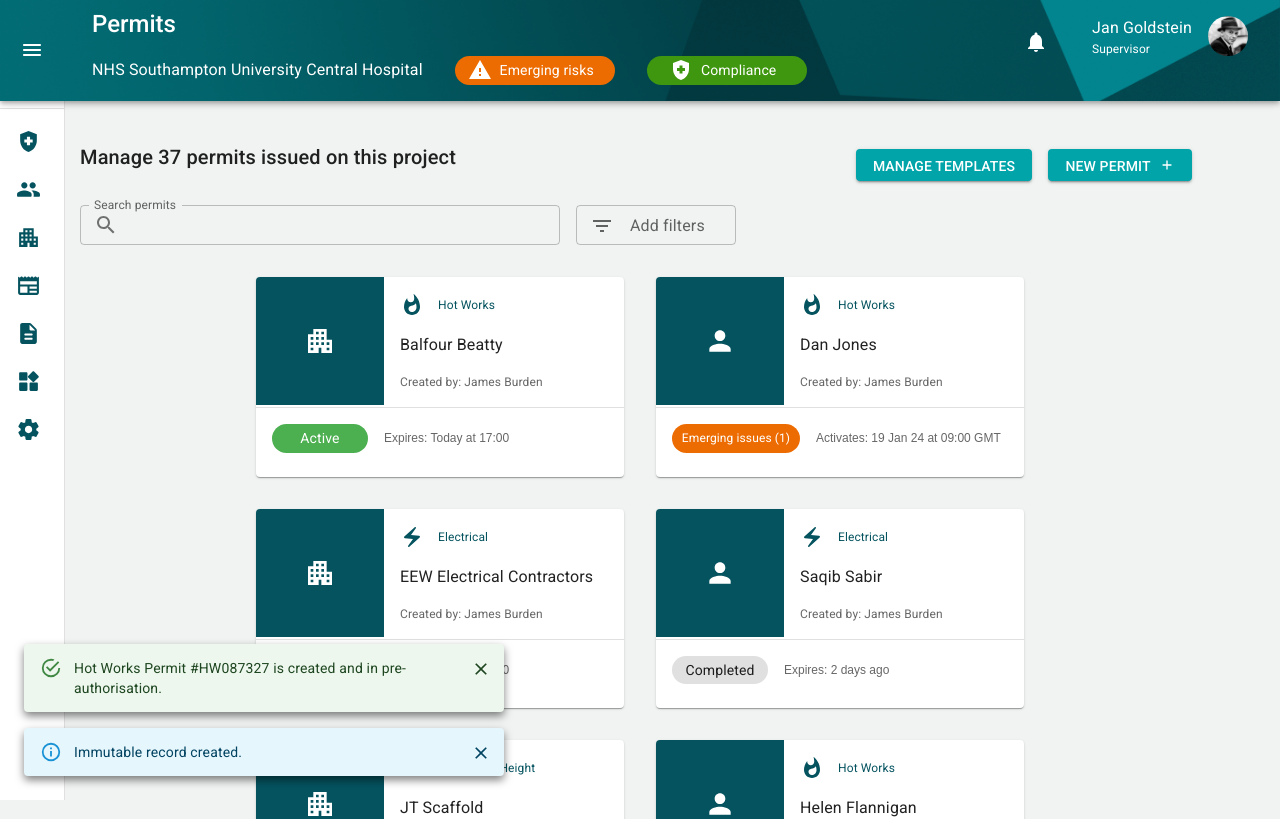
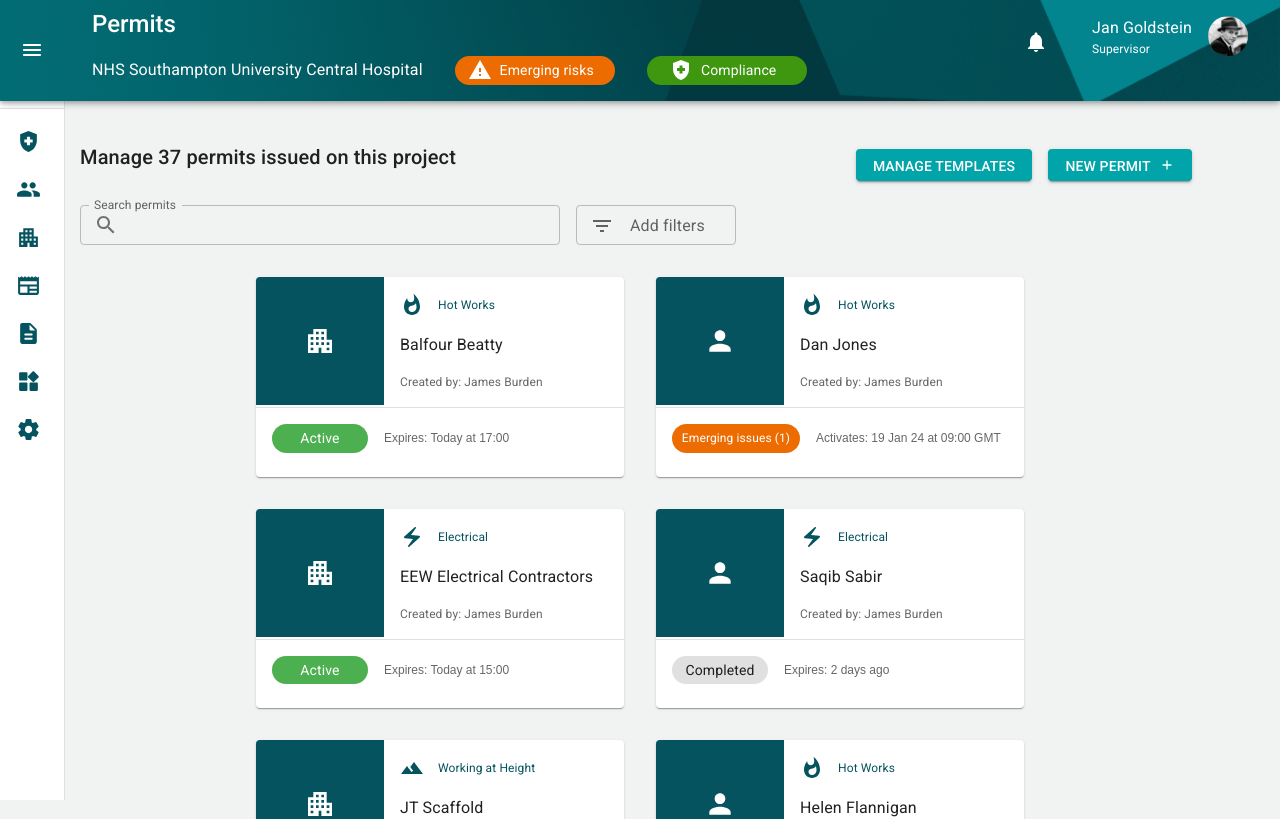
Before and after one commit to Catherinen29/skunkworks, a React (Create React App) app: page / in a window 1280 px wide. Shown: the top 819 px of the page. Built offline with nearby package versions, Linux system fonts and the light colour scheme.

Commit message:
Pass props so snackbars will show at correct time.

```diff
--- a/src/App.js
+++ b/src/App.js
@@ -9,6 +9,7 @@ import CompletedPermit from "./components/mobView.js/CompletedPermit";
 import ProjectPermits from "./components/mobView.js/ProjectPermits";
 import FinalPermits from "./components/PermitSignOff/FinalPermits";
 import PermitOverviewCompleted from "./components/PermitSignOff/PermitOverviewCompleted";
+import { useState } from "react";
 
 function App() {
 
@@ -85,12 +86,20 @@ function App() {
     activatesAt: 'Activates: 20 Jan 24 at 09:00 GMT',
     expiresAt: ''
 }]
+
+const [permitCreated, setPermitCreated] = useState(false)
+
   return (
   <div className="App">
     <LocalizationProvider dateAdapter={AdapterDayjs} adapterLocale="en-gb">
         <Routes>
-          <Route path="/" element={<Permits permits={permits} />} />
-          <Route path="/hotworkstemplate" element={<NewHotWorksPermit permits={permits} />} />
+          <Route path="/" element={<Permits
+                permits={permits}
+                permitCreated={permitCreated}
+                setPermitCreated={setPermitCreated} />} />
+          <Route path="/hotworkstemplate" element={<NewHotWorksPermit
+                permits={permits}
+                setPermitCreated={setPermitCreated} />} />
           <Route path="/hwpermitoverview" element={<HWPermitOverview />} />
           <Route path="/signpermit" element={<SignPermit />} />
           <Route path="/completedpermit" element={<CompletedPermit />} />
--- a/src/components/Permits.js
+++ b/src/components/Permits.js
@@ -1,13 +1,13 @@
 import { useNavigate } from 'react-router-dom'
-import { Alert, Box, Button, Card, CardActionArea, CardContent, Collapse, Dialog, DialogActions,
+import { useState } from 'react';
+
+import { Alert, Box, Button, Card, CardActionArea, CardContent, Collapse, CssBaseline, Dialog, DialogActions,
     DialogContent, DialogTitle, FormControl, IconButton,
     InputAdornment, InputLabel, List, ListItem, ListItemIcon, MenuItem, OutlinedInput, Paper, Snackbar, TextField,
     Typography } from "@mui/material";
 import Divider from '@mui/material/Divider';
 import BB_bg from "../BB_bg.png"
 import SearchIcon from '@mui/icons-material/Search';
-import { ActivePermitTag, EmergingIssuesStatusTag,
-        CompletedStatusTag, AuthorisedStatusTag } from './common/PermitStatusTags'
 import WhatshotIcon from '@mui/icons-material/Whatshot';
 import LandscapeIcon from '@mui/icons-material/Landscape';
 import ElectricBoltIcon from '@mui/icons-material/ElectricBolt';
@@ -18,12 +18,14 @@ import ArrowForwardIosIcon from '@mui/icons-material/ArrowForwardIos';
 import AddRoundedIcon from '@mui/icons-material/AddRounded';
 import PersonIcon from '@mui/icons-material/Person';
 import ApartmentIcon from '@mui/icons-material/Apartment';
-import { useState } from 'react';
+
 import PermitToolBar from './common/PermitToolBar';
 import SideBar from './common/SideBar';
+import { ActivePermitTag, EmergingIssuesStatusTag,
+        CompletedStatusTag, AuthorisedStatusTag } from './common/PermitStatusTags'
 
 
-export default function Permits({permits}) {
+export default function Permits({permits, permitCreated, setPermitCreated}) {
 
 // TODO: remove static data and replace with data from database
     const workers = [{
@@ -75,35 +77,29 @@ const [shrink, setShrink] = useState(false)
 
 
 // Manage snackbars confirming successful creation of permit
-const [showPermitCreatedMsg, setShowPermitCreatedMsg] = useState(true)
-const [showImmutableMsg, setShowImmutableMsg] = useState(true)
-
-const handleShowPermitSuccess = () => {
-    setShowPermitCreatedMsg(true)
-}
 const handleClosePermitSuccess = (event, reason) => {
     if (reason === 'clickaway') {
         return
     }
-    setShowPermitCreatedMsg(false)
+    setPermitCreated(false)
 }
 
-const handleShowImmutableMsg = () => {
-    setShowImmutableMsg(true)
-}
 const handleCloseImmutableMsg = (event, reason) => {
     if (reason === 'clickaway') {
         return
     }
-    setShowImmutableMsg(false)
+    setPermitCreated(false)
 }
 
 return(
-<Box overflow='auto' sx={{display: 'flex', flexDirection: 'column'}}>
+<Box overflow='auto'
+// sx={{display: 'flex', flexDirection: 'column'}}
+>
 
     <SideBar />
 
-    <Paper sx={{py: 5, px: 10, bgcolor: '#f1f3f3'}}>
+    <Box sx={{py: 5, px: 10, bgcolor: '#f1f3f3',
+        display: 'flex', flexDirection: 'column', justifyContent: 'center'}}>
         <Box>
             <Box sx={{display: 'flex', flexDirection: 'row', justifyContent: 'space-between'}}>
             <Typography variant='h6' sx={{fontWeight: 500, mb: '1rem'}}>Manage 37 permits issued on this project</Typography>
@@ -231,8 +227,9 @@ return(
                         bgcolor: '#ffffff',
                         color: "#008488"}}}>
                         CANCEL</Button>
-                <Button variant="contained" onClick={() =>
-                    permitType === 'Hot Works' && navigate('/hotworkstemplate')}
+                <Button variant="contained"
+                    onClick={() =>
+                        permitType === 'Hot Works' && navigate('/hotworkstemplate')}
                     sx={{bgcolor:  '#00a4a9', fontWeight: 'bold', mx: 1,
                     "&:hover": {
                         bgcolor: "#008488"}}}>
@@ -246,7 +243,8 @@ return(
 
 
         {/* List of permits */}
-        <Box sx={{display: 'flex', flexWrap: 'wrap', gap: '2rem', justifyContent: 'center', mt: '1rem'}}>
+        <Box sx={{display: 'flex', flexWrap: 'wrap', gap: '2rem',
+            justifyContent: 'center', mt: '1rem'}}>
 
             {(filter === 'Date') && permits.filter((permit) => permit.expiresAt.includes('Today')).map((permit) => (
                 <Card sx={{width: '23rem', display: 'flex'}}>
@@ -364,8 +362,7 @@ return(
 
 
         <Box>
-        {/* <Button variant='outlined' onClick={handleShowPermitSuccess}>SHOW IT</Button> */}
-            <Snackbar open={showPermitCreatedMsg} autoHideDuration={6000} elevation={3}
+            <Snackbar open={permitCreated} autoHideDuration={6000} elevation={3}
                     onClose={handleClosePermitSuccess}>
                 <Alert onClose={handleClosePermitSuccess} severity='success'
                     sx={{width: '30rem', mb: '4rem', boxShadow: "0px 4px 8px rgba(0, 0, 0, 0.5)"}}>
@@ -375,8 +372,7 @@ return(
         </Box>
 
         <Box>
-        {/* <Button variant='outlined' onClick={handleShowImmutableMsg}>SHOW IMMUTABLE MSG</Button> */}
-            <Snackbar open={showImmutableMsg} autoHideDuration={6000}
+            <Snackbar open={permitCreated} autoHideDuration={6000}
                     onClose={handleCloseImmutableMsg}>
                 <Alert onClose={handleCloseImmutableMsg} severity='info'
                     sx={{width: '30rem', boxShadow: "0px 4px 8px rgba(0, 0, 0, 0.5)"}}>
@@ -386,7 +382,7 @@ return(
         </Box>
 
 
-    </Paper>
+    </Box>
 
 
 </Box>
--- a/src/components/newPermit/HotWorksPermitTemplate.js
+++ b/src/components/newPermit/HotWorksPermitTemplate.js
@@ -15,7 +15,7 @@ import BB_bg from "../../BB_bg.png"
 import { useState } from "react";
 import dayjs from "dayjs"
 
-export default function NewHotWorksPermit({permits}) {
+export default function NewHotWorksPermit({permits, setPermitCreated}) {
 
 const navigate = useNavigate()
 
@@ -58,6 +58,7 @@ const handleSavePermit = () => {
     console.log('Permit Saved')
     console.log('********* NEW PERMIT: ', newPermit)
     permits.unshift(newPermit)
+    setPermitCreated(true)
     navigate('/')
 }
 
```
